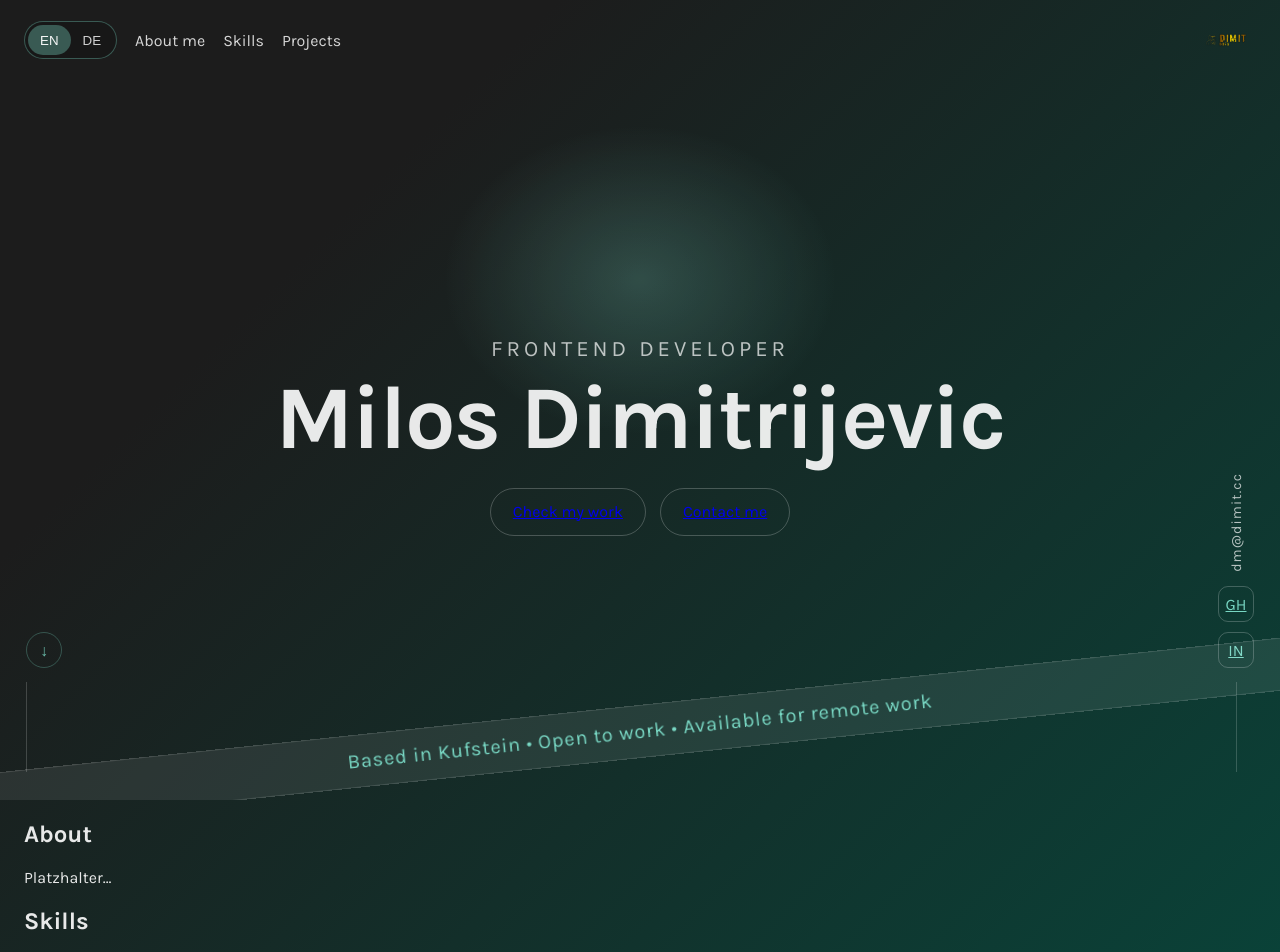
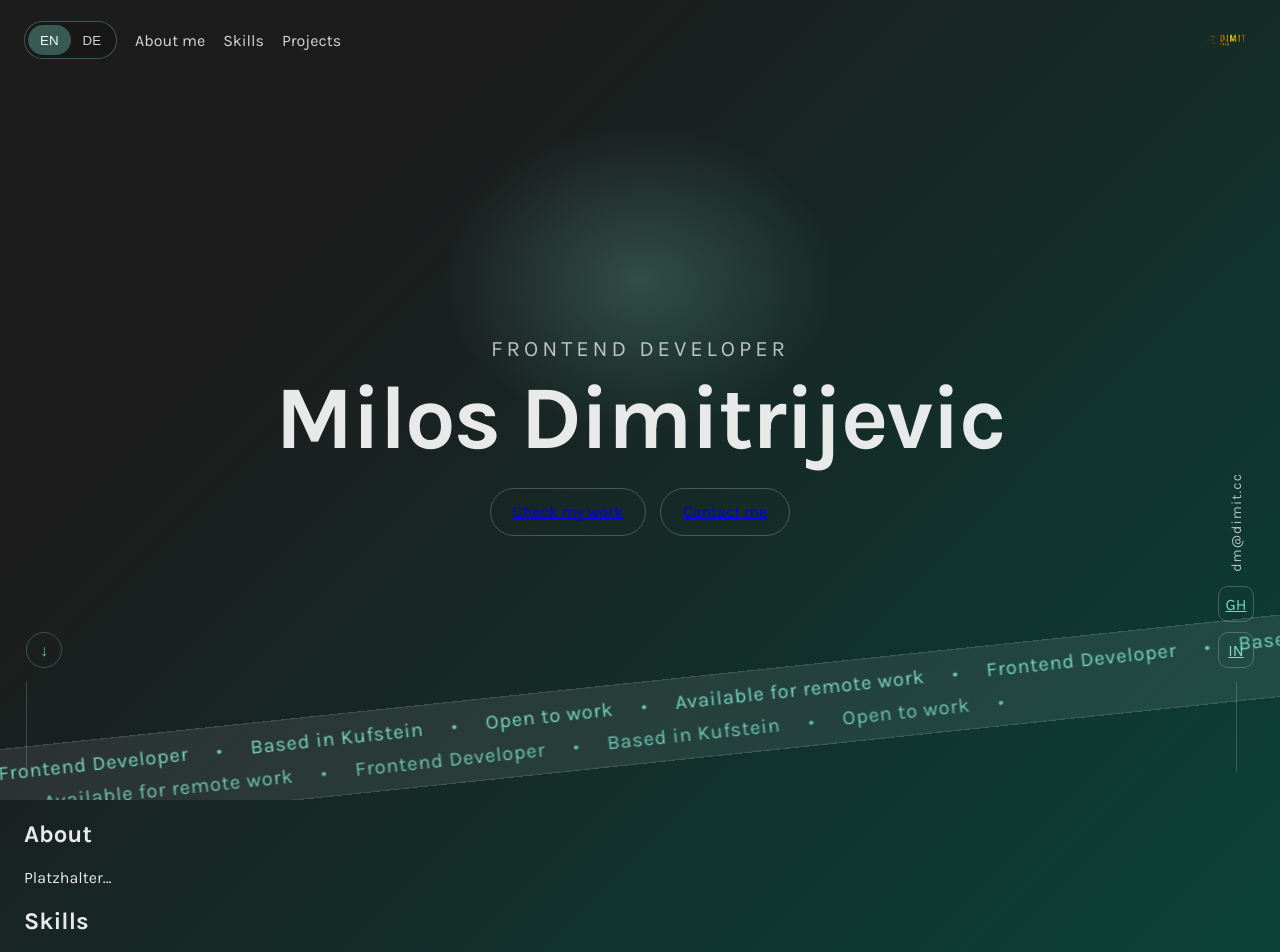
Before and after one commit to milosdimi/angular-portfolio, an Angular app: page / in a window 1280 px wide. Shown: the top 952 px of the page. Built offline with nearby package versions, Linux system fonts and the light colour scheme.

Commit message:
marquee added

```diff
--- a/src/app/pages/home/sections/hero/hero.component.html
+++ b/src/app/pages/home/sections/hero/hero.component.html
@@ -26,9 +26,50 @@
     </div>
 
     <!-- bottom ribbon -->
-  <div class="hero__ribbon">
-    <div class="hero__ribbonInner">
-      Based in Kufstein • Open to work • Available for remote work
+    <div class="marquee" aria-hidden="true">
+        <div class="marquee__track">
+            <div class="marquee__row">
+                <span>Available for remote work</span>
+                <span class="dot">•</span>
+                <span>Frontend Developer</span>
+                <span class="dot">•</span>
+                <span>Based in Kufstein</span>
+                <span class="dot">•</span>
+                <span>Open to work</span>
+                <span class="dot">•</span>
+
+                <!-- duplicate for seamless loop -->
+                <span>Available for remote work</span>
+                <span class="dot">•</span>
+                <span>Frontend Developer</span>
+                <span class="dot">•</span>
+                <span>Based in Kufstein</span>
+                <span class="dot">•</span>
+                <span>Open to work</span>
+                <span class="dot">•</span>
+            </div>
+
+            <div class="marquee__row marquee__row--reverse">
+                <span>Available for remote work</span>
+                <span class="dot">•</span>
+                <span>Frontend Developer</span>
+                <span class="dot">•</span>
+                <span>Based in Kufstein</span>
+                <span class="dot">•</span>
+                <span>Open to work</span>
+                <span class="dot">•</span>
+
+                <!-- duplicate for seamless loop -->
+                <span>Available for remote work</span>
+                <span class="dot">•</span>
+                <span>Frontend Developer</span>
+                <span class="dot">•</span>
+                <span>Based in Kufstein</span>
+                <span class="dot">•</span>
+                <span>Open to work</span>
+                <span class="dot">•</span>
             </div>
         </div>
+    </div>
+
 </section>
--- a/src/app/pages/home/sections/hero/hero.component.scss
+++ b/src/app/pages/home/sections/hero/hero.component.scss
@@ -177,10 +177,82 @@
   }
 }
 
+.marquee {
+  position: absolute;
+  left: -10%;
+  right: -10%;
+  bottom: 36px;
+  transform: rotate(-6deg);
+  background: rgba(255, 255, 255, 0.08);
+  border-top: 1px solid rgba(255, 255, 255, 0.12);
+  border-bottom: 1px solid rgba(255, 255, 255, 0.12);
+  padding: 12px 0;
+  overflow: hidden;
+}
+
+.marquee__track {
+  display: grid;
+  gap: 10px;
+}
+
+.marquee__row {
+  display: inline-flex;
+  align-items: center;
+  gap: 28px;
+  white-space: nowrap;
+  will-change: transform;
+  color: var(--accent);
+  font-size: 20px;
+  letter-spacing: 0.04em;
+
+  animation: marqueeLeft 26s linear infinite; /* langsamer = größere Zahl */
+}
+
+.marquee__row--reverse {
+  animation: marqueeRight 32s linear infinite;
+  opacity: 0.9;
+}
+
+.dot {
+  opacity: 0.9;
+}
+
+/* Smooth loop */
+@keyframes marqueeLeft {
+  from {
+    transform: translateX(0);
+  }
+  to {
+    transform: translateX(-50%);
+  }
+}
+
+@keyframes marqueeRight {
+  from {
+    transform: translateX(-50%);
+  }
+  to {
+    transform: translateX(0);
+  }
+}
+@media (prefers-reduced-motion: reduce) {
+  .marquee__row {
+    animation: none;
+  }
+}
+
+/* Mobile */
+@media (max-width: 600px) {
+  .marquee__row {
+    font-size: 16px;
+    gap: 18px;
+  }
+}
+
 @media (max-width: 900px) {
   .hero__left,
   .hero__right {
-    display: none; /* mobile clean */
+    display: none;
   }
 
   .hero__ribbonInner {
```
Lines whose indentation alone changed are shown as unchanged.
